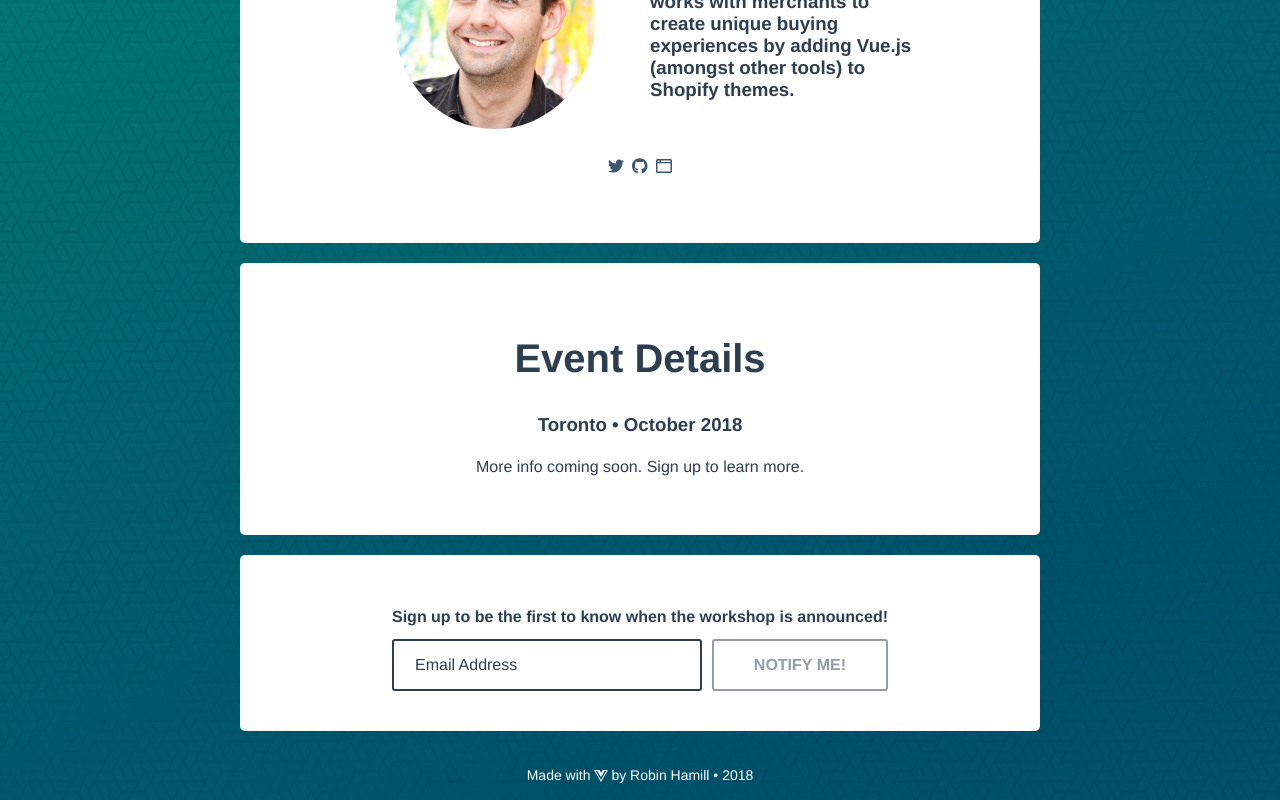
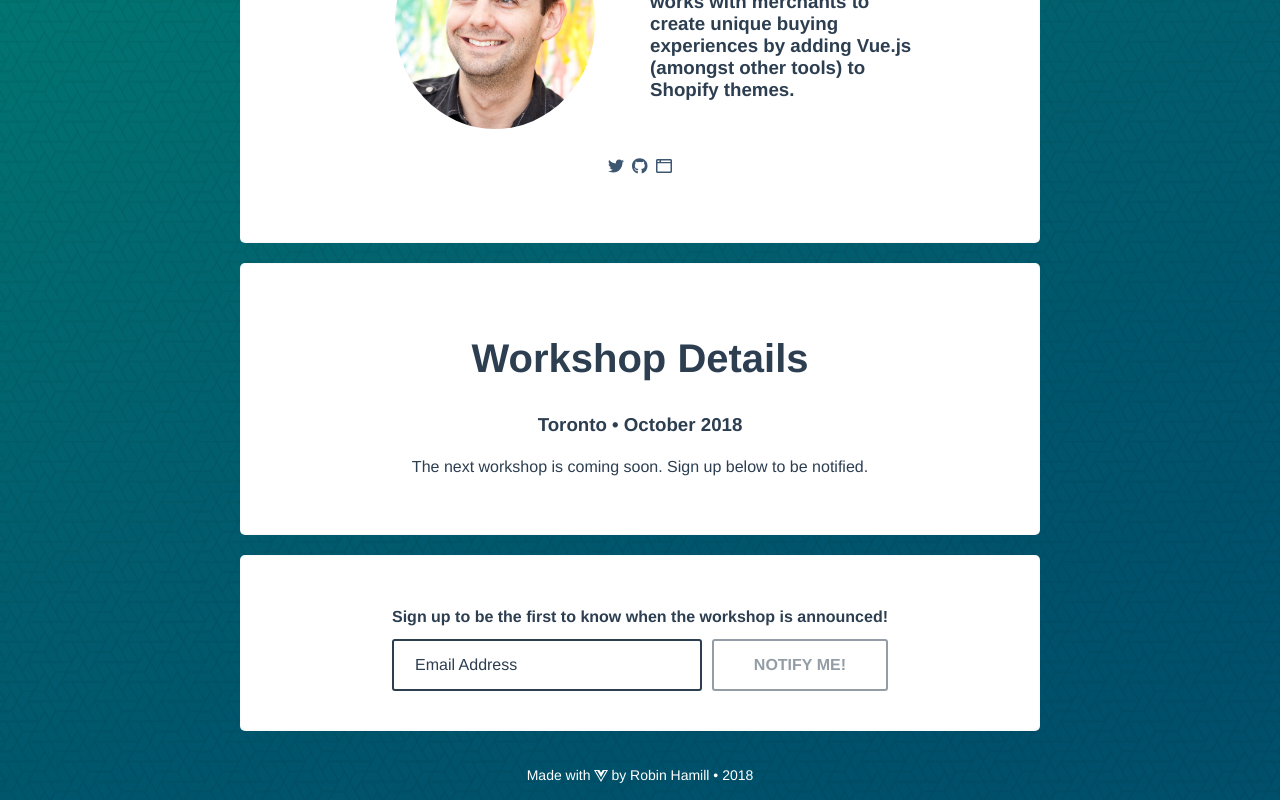
Before and after one commit to rbnhmll/vue-js-workshop, a Vue app: page /#/ in a window 1280 px wide. Shown: the part 2108-2908 px from the top of the page. Built offline with nearby package versions, Linux system fonts and the light colour scheme.

Commit message:
Update event message

```diff
--- a/src/components/EventDetails.vue
+++ b/src/components/EventDetails.vue
@@ -1,14 +1,16 @@
 <template>
   <section>
     <div class="content">
-      <h2>Event Details</h2>
+      <h2>Workshop Details</h2>
       <date-location />
       <div v-if="eventLive">
         <div :class="['pricing', {isEarlyBird: earlyBird }]">
           <span class="price" v-if="earlyBird">{{ pricing.earlyBird | money }}</span>
           <span v-if="earlyBird" class="early-bird label">Early Bird!</span>
 
-          <span :class="['regular', {strike: earlyBird, price: !earlyBird }]">{{ pricing.regular | money }}</span>
+          <span :class="['regular', {strike: earlyBird, price: !earlyBird }]">
+            {{ pricing.regular | money }}
+          </span>
           <span class="label" v-if="earlyBird">Regular</span>
         </div>
         <div>
@@ -16,7 +18,7 @@
         </div>
       </div>
       <div v-else>
-        <p>More info coming soon. Sign up to learn more.</p>
+        <p>The next workshop is coming soon. Sign up below to be notified.</p>
       </div>
     </div>
   </section>
```
